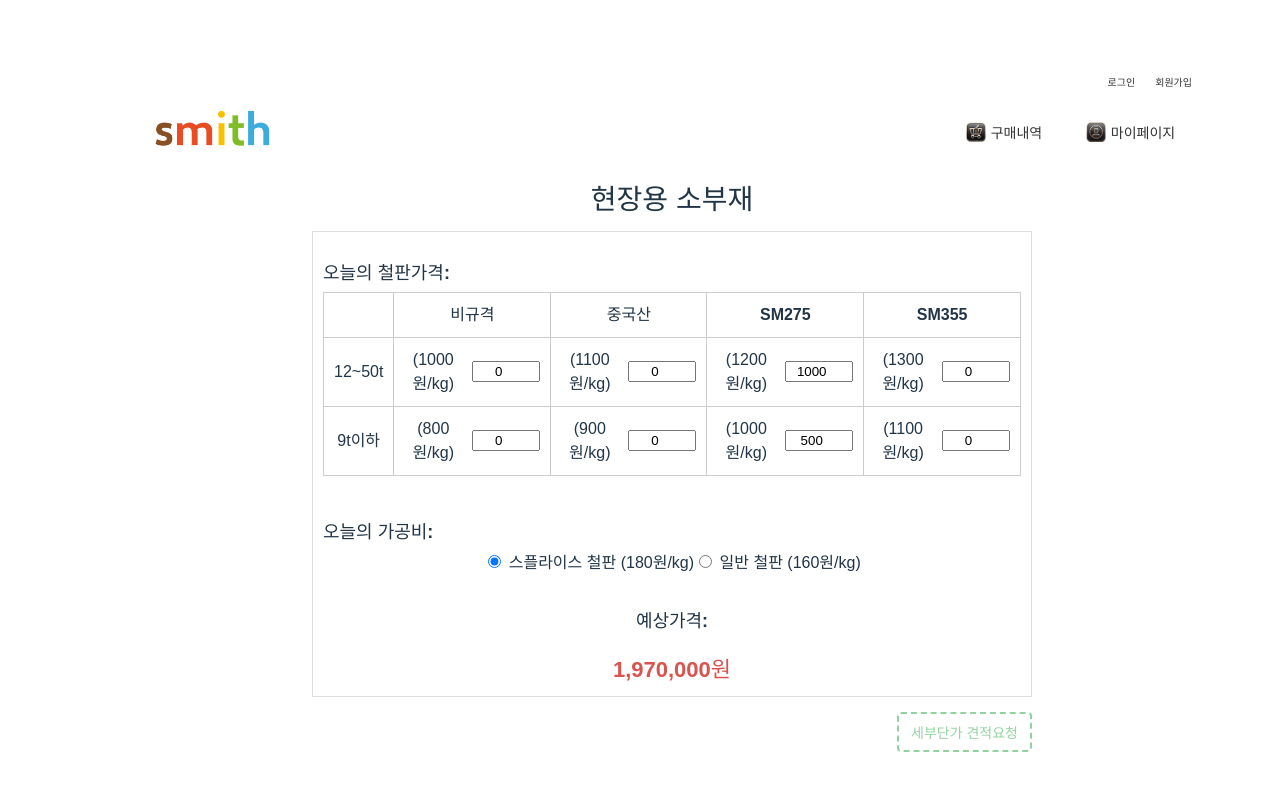
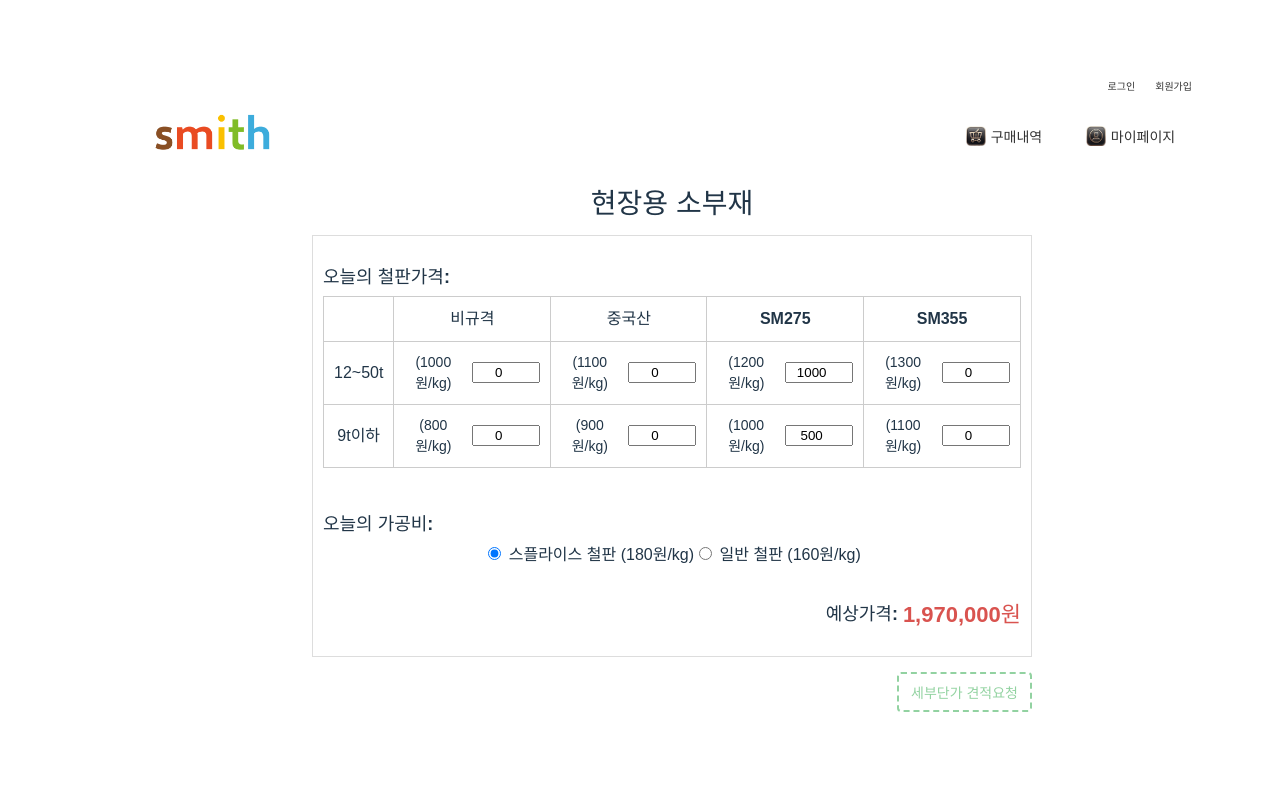
Before and after one commit to Agrain7/Smith-Frontend, a Vue app: page /product/1 in a window 1280 px wide. Shown: the top 790 px of the page. Built offline with nearby package versions, Linux system fonts and the light colour scheme; no server answers.

Commit message:
업데이트7

```diff
--- a/src/components/ProductDetail.vue
+++ b/src/components/ProductDetail.vue
@@ -270,18 +270,21 @@ export default {
 .price-input-container {
   display: flex;
   align-items: center;
-  justify-content: center;
+  justify-content: space-between;
   gap: 10px;
 }
 
 .price-text {
-  font-size: 16px;
+  font-size: 14px;
 }
 
 /* 예상 가격 영역 */
 .price-display {
-  text-align: center;
-  margin-top: 10px;
+  display: flex;
+  align-items: center;
+  justify-content: flex-end; /* 오른쪽 정렬 */
+  gap: 5px; /* 텍스트와 가격 사이의 간격 */
+  margin-top: 1px;
 }
 .expected-price {
   font-size: 18px;
```
